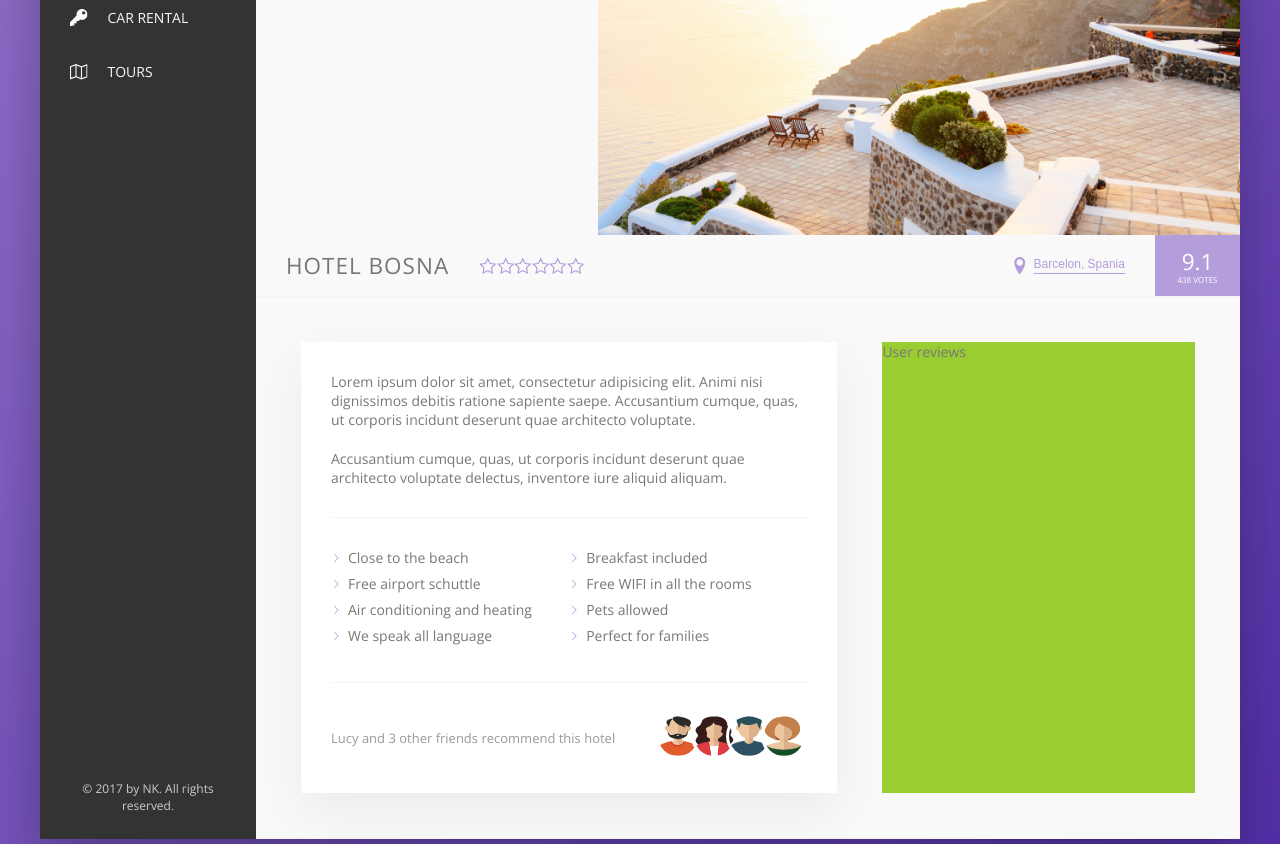
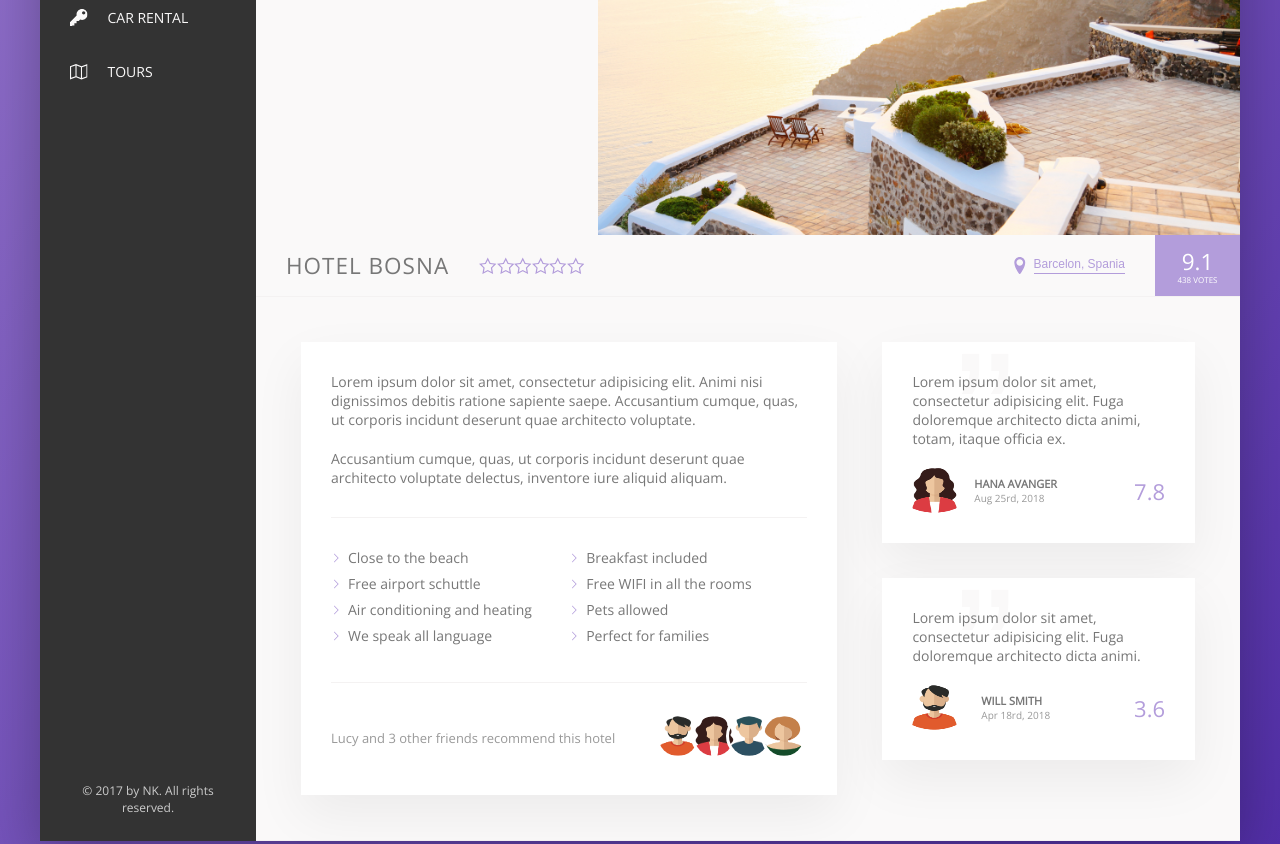
Before and after one commit to nihaadk/flex-booking, a website: page index.html in a window 1280 px wide. Shown: the part 300-1144 px from the top of the page. Drawn offline with nearby package versions, Linux system fonts and the light colour scheme.

Commit message:
Review right site

```diff
--- a/index.html
+++ b/index.html
@@ -167,7 +167,32 @@
                         </div>
                     </div>
                     <div class="user-reviews">
-                        User reviews
+                       <figure class="review">
+                           <blockquote class="review__text">
+                                Lorem ipsum dolor sit amet, consectetur adipisicing elit. Fuga doloremque architecto dicta animi, totam, itaque officia ex.
+                           </blockquote>
+                           <figcaption class="review__user">
+                               <img src="./img/user-3.png" alt="" class="review__photo">
+                               <div class="review__user-box">
+                                   <p class="review__user-name">Hana Avanger</p>
+                                   <p class="review__user-date">Aug 25rd, 2018</p>
+                               </div>
+                               <div class="review__rating">7.8</div>
+                           </figcaption>
+                       </figure>
+                       <figure class="review">
+                            <blockquote class="review__text">
+                                Lorem ipsum dolor sit amet, consectetur adipisicing elit. Fuga doloremque architecto dicta animi.
+                            </blockquote>
+                            <figcaption class="review__user">
+                                <img src="./img/user-2.png" alt="" class="review__photo">
+                                <div class="review__user-box">
+                                    <p class="review__user-name">Will Smith</p>
+                                    <p class="review__user-date">Apr 18rd, 2018</p>
+                                </div>
+                                <div class="review__rating">3.6</div>
+                            </figcaption>
+                        </figure>
                     </div>
                 </div>
             </main>
--- a/sass/_components.scss
+++ b/sass/_components.scss
@@ -377,3 +377,66 @@
 
     }
 }
+
+// Review
+//####################
+.review {
+    background-color: #fff;
+    box-shadow: var(--shadow-light);
+    padding: 3rem;
+    margin-bottom: 3.5rem;
+    position: relative;
+
+    &__text {
+        margin-bottom: 2rem;
+        z-index: 10;
+        position: relative;
+    }
+
+    &__user {
+        display: flex;
+        justify-content: space-between;
+        align-items: center;
+    }
+
+    &__photo {
+        height: 4.5rem;
+        width: 4.5rem;
+        margin-right: -6rem;
+    }
+
+    &__user-box {
+        display: flex;
+        flex-direction: column;
+        justify-content: center;
+    }
+
+    &__user-name {
+        font-size: 1.1rem;
+        font-weight: 600;
+        text-transform: uppercase;
+    }
+
+    &__user-date {
+        font-size: 1rem;
+        color: var(--color-grey-dark-3);
+    }
+
+    &__rating {
+        font-size: 2.2rem;
+        font-weight: 300;
+        color: var(--color-primary);
+    }
+
+    &::before {
+        content: "\201D";
+        position: absolute;
+        top: -3rem;
+        right: 18rem;
+        font-size: 18rem;
+        font-family: sans-serif;
+        color: var(--color-grey-light-1);
+        z-index: 1;
+
+    }
+}
--- a/sass/_layout.scss
+++ b/sass/_layout.scss
@@ -52,6 +52,5 @@
 }
 
 .user-reviews {
-    background-color: yellowgreen;
     flex: 1;
 }
```
Also changed, not shown: css/style.css.
